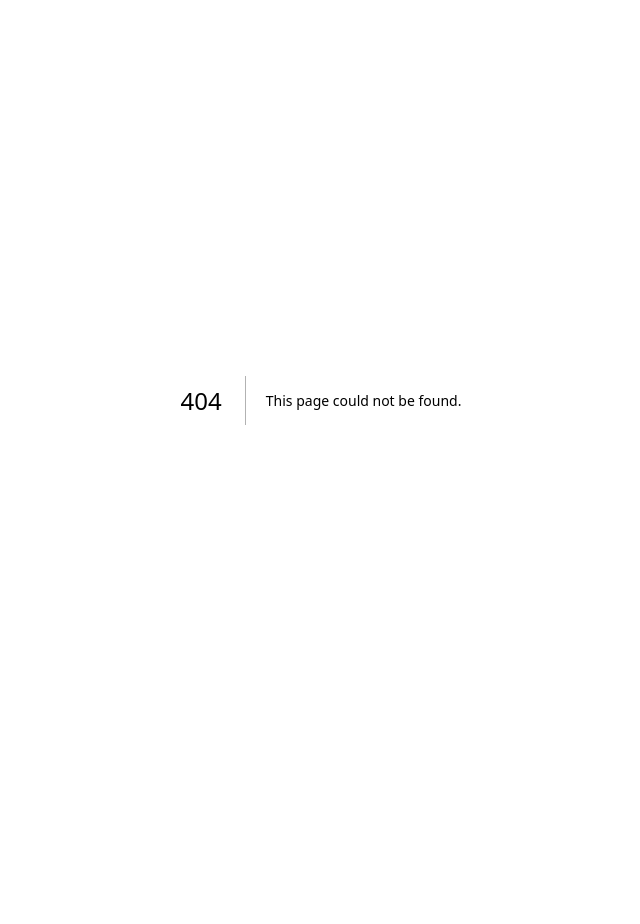
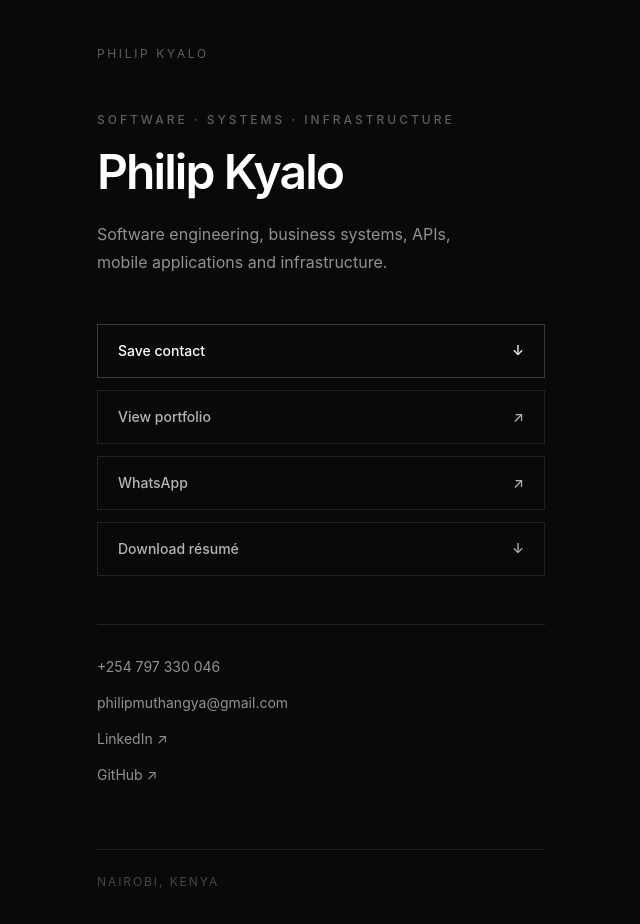
Before and after one commit to Muthaa/philip-portfolio, a Next.js app: page /card in a window 1280 px wide. Before the commit this address had no page. Shown: the top 924 px of the page, without its empty margins (319-959 px from the left). Before the commit the page ends 800 px from the top, so only its background shows below. Built offline with nearby package versions, Linux system fonts and the light colour scheme.

Commit message:
Restructure card

```diff
--- /dev/null
+++ b/app/card/page.tsx
@@ -0,0 +1,145 @@
+"use client";
+
+export default function DigitalCard() {
+    const saveContact = () => {
+        const vcard = `BEGIN:VCARD
+VERSION:3.0
+FN:Philip Kyalo
+N:Kyalo;Philip;;;
+ORG:Software · Systems · Infrastructure
+TEL;TYPE=CELL:+254797330046
+EMAIL;TYPE=WORK:philipmuthangya@gmail.com
+URL:https://philipkyalo.dev
+NOTE:Software engineering, business systems, APIs, mobile applications and infrastructure.
+END:VCARD`;
+
+        const blob = new Blob([vcard], {
+            type: "text/vcard;charset=utf-8",
+        });
+
+        const url = URL.createObjectURL(blob);
+        const link = document.createElement("a");
+
+        link.href = url;
+        link.download = "Philip-Kyalo.vcf";
+        link.click();
+
+        URL.revokeObjectURL(url);
+    };
+
+    return (
+        <main className="min-h-screen bg-[#090909] px-6 py-10 text-white">
+            <div className="mx-auto flex min-h-[calc(100vh-5rem)] max-w-md items-center justify-center">
+                <div className="w-full">
+                    {/* Header */}
+                    <div className="mb-12">
+                        <a
+                            href="/"
+                            className="text-xs uppercase tracking-[0.22em] text-white/35 transition hover:text-white"
+                        >
+                            Philip Kyalo
+                        </a>
+                    </div>
+
+                    {/* Identity */}
+                    <section>
+                        <p className="text-xs font-medium uppercase tracking-[0.25em] text-white/35">
+                            Software · Systems · Infrastructure
+                        </p>
+
+                        <h1 className="mt-5 text-5xl font-semibold tracking-[-0.04em]">
+                            Philip Kyalo
+                        </h1>
+
+                        <p className="mt-6 max-w-sm text-base leading-7 text-white/55">
+                            Software engineering, business systems, APIs, mobile
+                            applications and infrastructure.
+                        </p>
+                    </section>
+
+                    {/* Actions */}
+                    <section className="mt-12 space-y-3">
+                        <button
+                            onClick={saveContact}
+                            className="flex w-full items-center justify-between border border-white/20 px-5 py-4 text-sm font-medium transition hover:border-white/40 hover:bg-white/5"
+                        >
+                            <span>Save contact</span>
+                            <span aria-hidden="true">↓</span>
+                        </button>
+
+                        <a
+                            href="/"
+                            className="flex w-full items-center justify-between border border-white/10 px-5 py-4 text-sm font-medium text-white/70 transition hover:border-white/25 hover:text-white"
+                        >
+                            <span>View portfolio</span>
+                            <span aria-hidden="true">↗</span>
+                        </a>
+
+                        <a
+                            href="https://wa.me/254797330046"
+                            target="_blank"
+                            rel="noreferrer"
+                            className="flex w-full items-center justify-between border border-white/10 px-5 py-4 text-sm font-medium text-white/70 transition hover:border-white/25 hover:text-white"
+                        >
+                            <span>WhatsApp</span>
+                            <span aria-hidden="true">↗</span>
+                        </a>
+
+                        <a
+                            href="/Philip Kyalo Resume.pdf"
+                            download
+                            className="flex w-full items-center justify-between border border-white/10 px-5 py-4 text-sm font-medium text-white/70 transition hover:border-white/25 hover:text-white"
+                        >
+                            <span>Download résumé</span>
+                            <span aria-hidden="true">↓</span>
+                        </a>
+                    </section>
+
+                    {/* Contact */}
+                    <section className="mt-12 border-t border-white/10 pt-8">
+                        <div className="space-y-4 text-sm">
+                            <a
+                                href="tel:+254797330046"
+                                className="block text-white/55 transition hover:text-white"
+                            >
+                                +254 797 330 046
+                            </a>
+
+                            <a
+                                href="mailto:philipmuthangya@gmail.com"
+                                className="block text-white/55 transition hover:text-white"
+                            >
+                                philipmuthangya@gmail.com
+                            </a>
+
+                            <a
+                                href="https://www.linkedin.com/in/philip-muthangya/"
+                                target="_blank"
+                                rel="noreferrer"
+                                className="block text-white/55 transition hover:text-white"
+                            >
+                                LinkedIn ↗
+                            </a>
+
+                            <a
+                                href="https://github.com/Muthaa"
+                                target="_blank"
+                                rel="noreferrer"
+                                className="block text-white/55 transition hover:text-white"
+                            >
+                                GitHub ↗
+                            </a>
+                        </div>
+                    </section>
+
+                    {/* Footer */}
+                    <div className="mt-16 border-t border-white/10 pt-6">
+                        <p className="text-xs uppercase tracking-[0.16em] text-white/25">
+                            Nairobi, Kenya
+                        </p>
+                    </div>
+                </div>
+            </div>
+        </main>
+    );
+}
```
